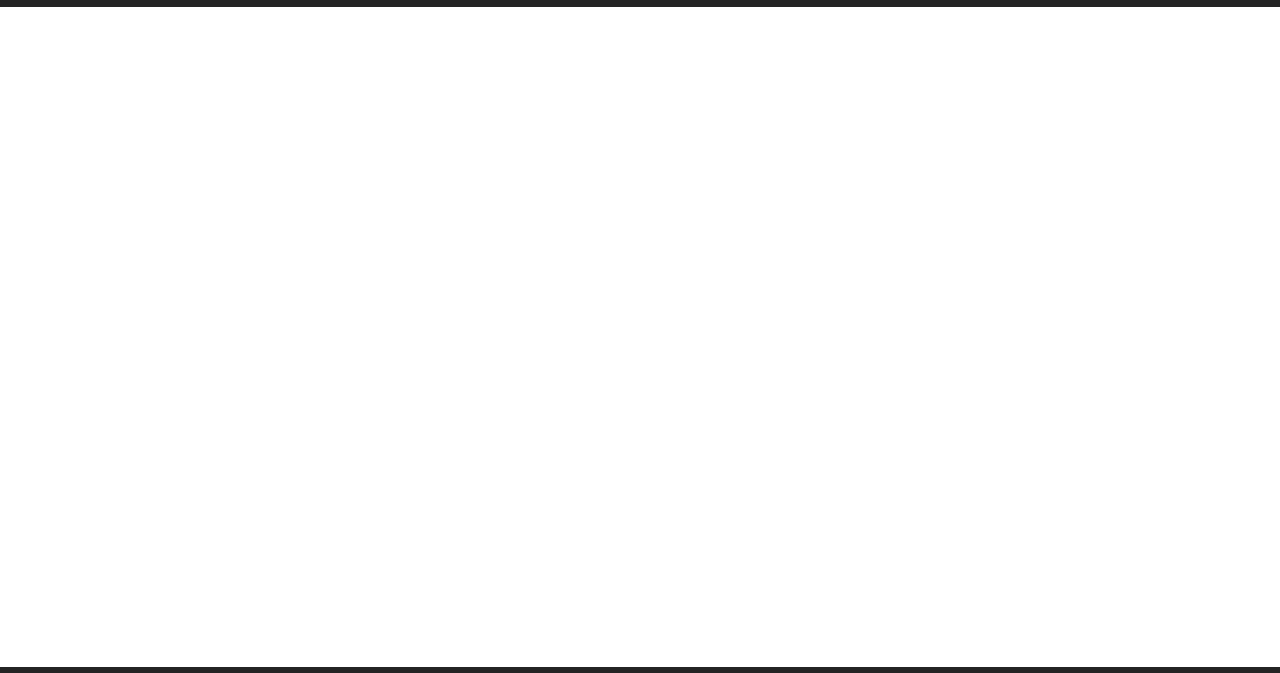
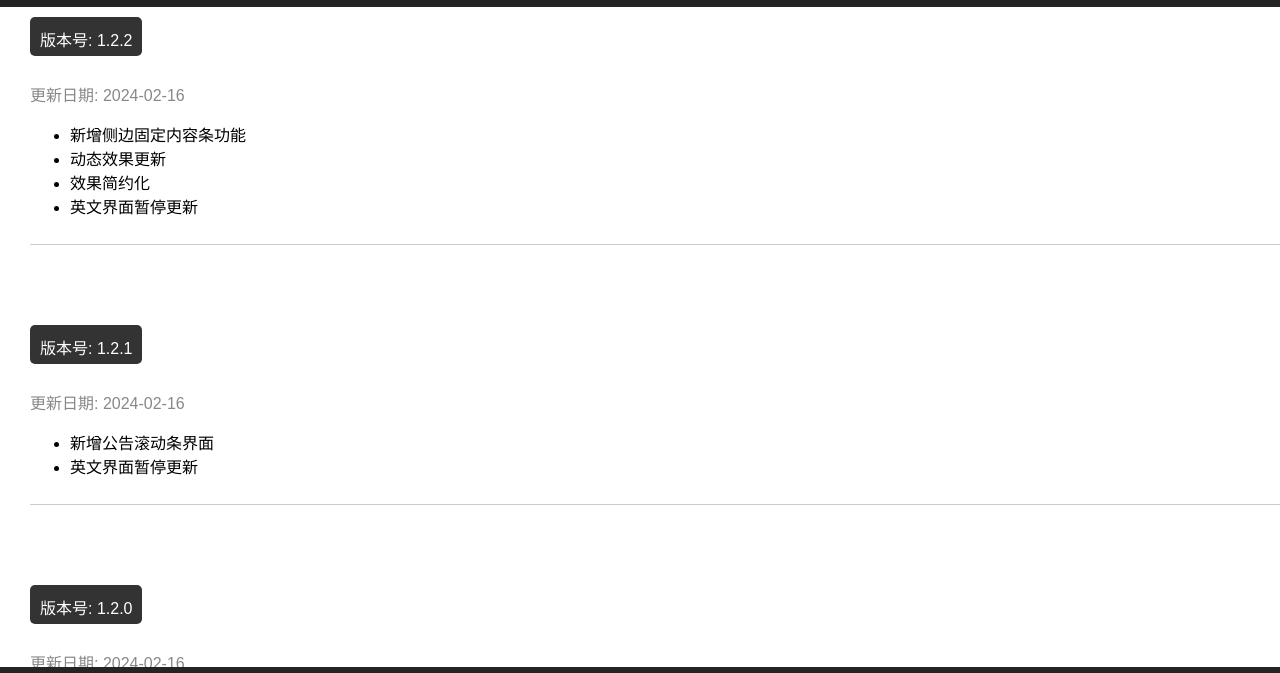
Before and after one commit to Kelvin-Serendipity/iTdata.top, a plain HTML site: page updates.html in a window 1280 px wide. Shown: the part 63-736 px from the top of the page. Drawn offline with Linux system fonts and the light colour scheme.

Commit message:
更新 updates.html

```diff
--- a/updates.html
+++ b/updates.html
@@ -121,7 +121,8 @@
         var updates = [{
             version: '1.2.2',
             date: '2024-02-16',
-                changes: ['新增侧边固定内容条功能','动态效果更新','效果简约化','英文界面暂停更新']
+            changes: ['新增侧边固定内容条功能', '动态效果更新', '效果简约化', '英文界面暂停更新']
+        },
         {
             version: '1.2.1',
             date: '2024-02-16',
```
Lines whose indentation alone changed are shown as unchanged.
